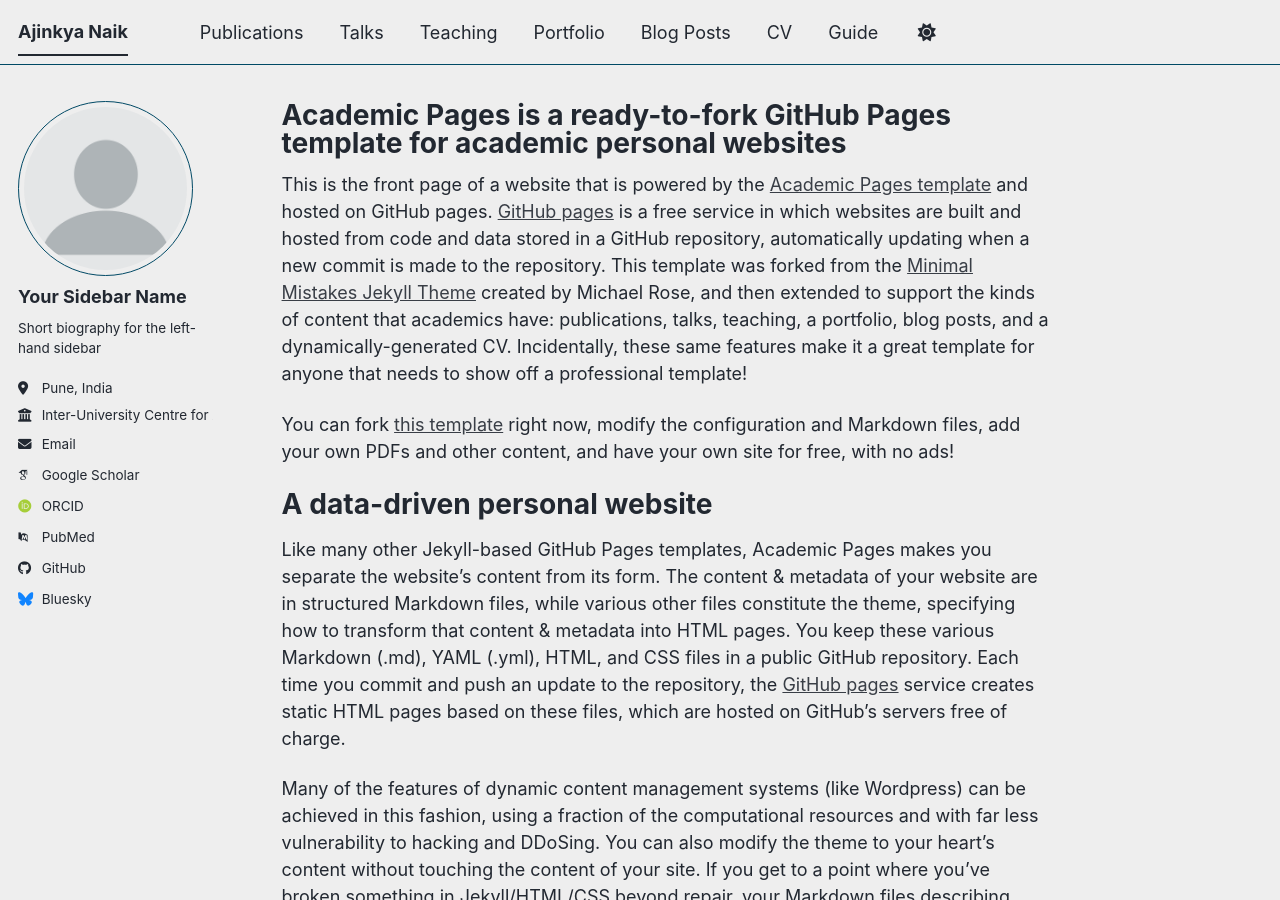
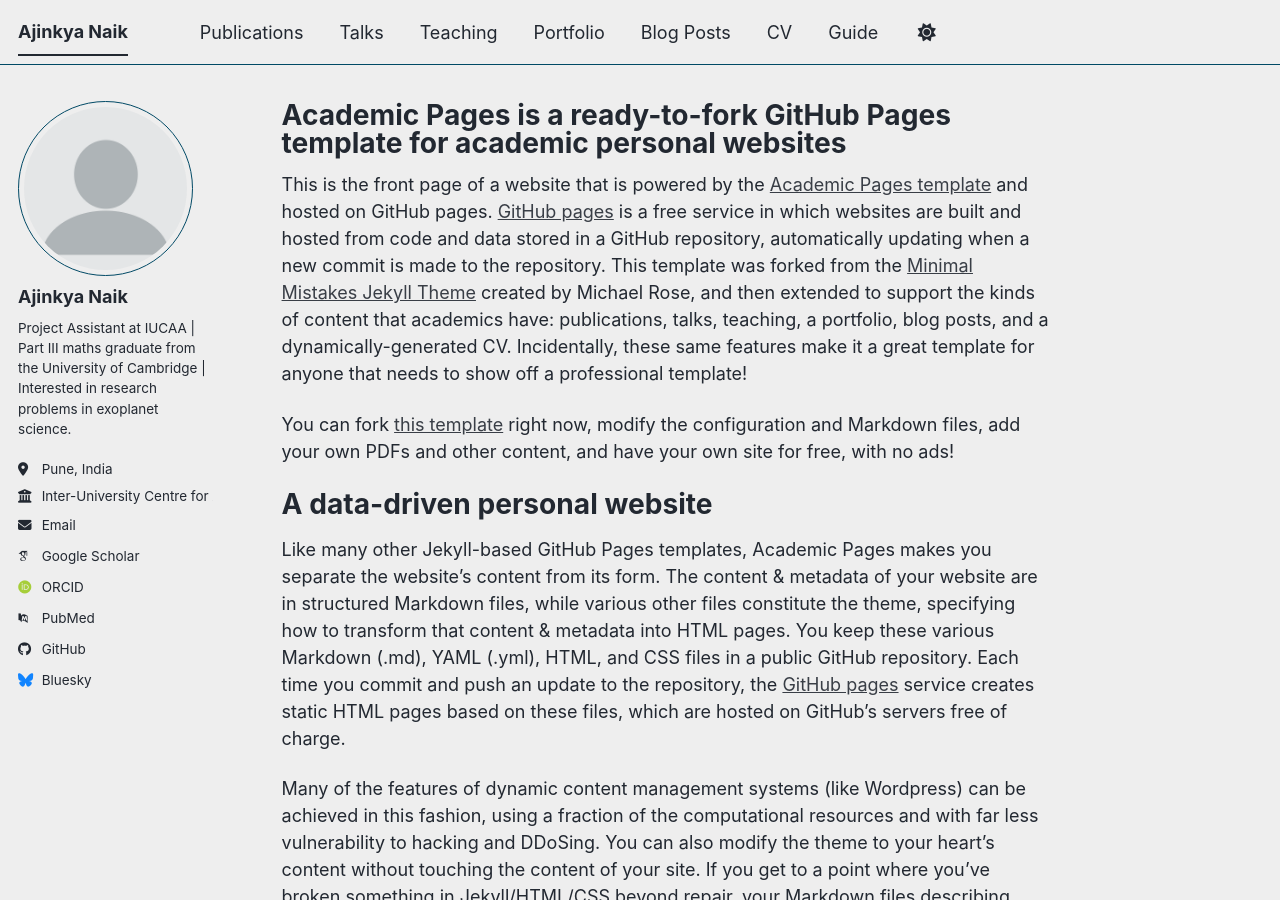
Before and after one commit to najinkya1313/najinkya1313.github.io, a Jekyll site: the page built from _pages/about.md, in a window 1280 px wide and 900 px high. Built offline with Jekyll 4.4.1, drawn with Linux system fonts in a browser that asks for light colours; some web fonts are replaced; a script bundle is joined from its source files by our own code; library files that are not in the unit come from our copies.

Commit message:
Change author name and bio in _config.yml
Updated author information in the configuration file.

```diff
--- a/_config.yml
+++ b/_config.yml
@@ -24,9 +24,9 @@
 author:
   # Biographic information
   avatar           : "profile.png"
-  name             : "Your Sidebar Name"
+  name             : "Ajinkya Naik"
   pronouns         : # example: "he/him"
-  bio              : "Short biography for the left-hand sidebar"
+  bio              : "Project Assistant at IUCAA | Part III maths graduate from the University of Cambridge | Interested in research problems in exoplanet science."
   location         : "Pune, India"
   employer         : "Inter-University Centre for Astronomy & Astrophysics (IUCAA)"
   uri              : # URL
```
